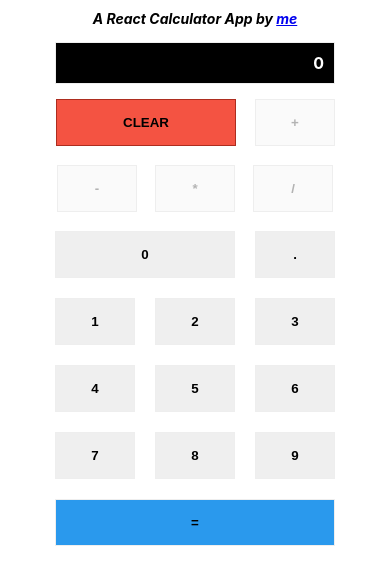
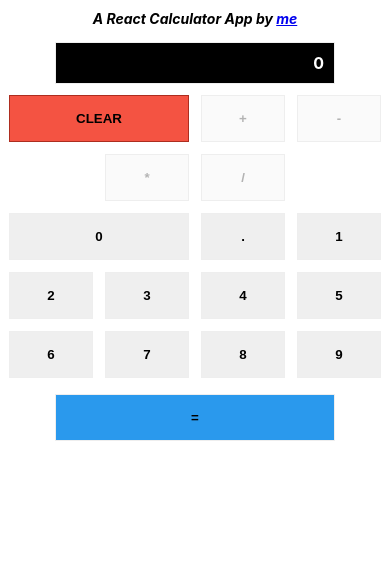
Before and after one commit to DiegoGorgazzi/javascript-calculator, a React (Create React App) app: page / in a window 390 px wide. Shown: the top 584 px of the page. Built offline with nearby package versions, Linux system fonts and the light colour scheme.

Commit message:
Fix margins, fix @media hover issue on mobile

```diff
--- a/src/components/CalculatorControl/CalculatorControl.css
+++ b/src/components/CalculatorControl/CalculatorControl.css
@@ -1,21 +1,23 @@
 .CalculatorControl {
-    width: 80px;
+    width: 84px;
     padding: 15px;
     box-sizing: border-box;
-    margin: 9px;
+    margin: 6px;
     border: 1px solid #eee;
-    font-weight: bold;
+    font-weight: 800;
     text-align: center;
     cursor: pointer;
     display: inline-block;
 }
 
-.CalculatorControl:hover {
-    background-color: #eee;
+@media (hover: hover) {
+  .CalculatorControl:hover {
+  background-color: #eee;
+  }
 }
 
 .CalculatorControl:active {
-    font-size: 25px;
+    font-size: 20px;
 }
 
 #equals {
@@ -34,9 +36,9 @@
   width: 180px;
   padding: 15px;
   box-sizing: border-box;
-  margin: 10px;
+  margin: 6px;
   border: 1px solid #ad2d1f;
-  font-weight: bold;
+  font-weight: 800;
   text-align: center;
   cursor: pointer;
   background-color: #f45342;
--- a/src/components/CalculatorNumbers/CalculatorNumbers.css
+++ b/src/components/CalculatorNumbers/CalculatorNumbers.css
@@ -1,30 +1,32 @@
 .CalculatorNumbers {
-    width: 80px;
+    width: 84px;
     padding: 15px;
     box-sizing: border-box;
-    margin: 10px;
+    margin: 6px;
     border: 1px solid #eee;
-    font-weight: bold;
+    font-weight: 800;
     text-align: center;
     cursor: pointer;
     display: inline-block;
 }
 
-.CalculatorNumbers:hover {
-    background-color: #eee;
+@media (hover: hover) {
+  .CalculatorNumbers:hover  {
+  background-color: #eee;
+  }
 }
 
 .CalculatorNumbers:active {
-    font-size: 25px;
+    font-size: 20px;
 }
 
 #zero {
     width: 180px;
     padding: 15px;
     box-sizing: border-box;
-    margin: 10px;
+    margin: 6px;
     border: 1px solid #eee;
-    font-weight: bold;
+    font-weight:800;
     text-align: center;
     cursor: pointer;
     display: inline-block;
```
